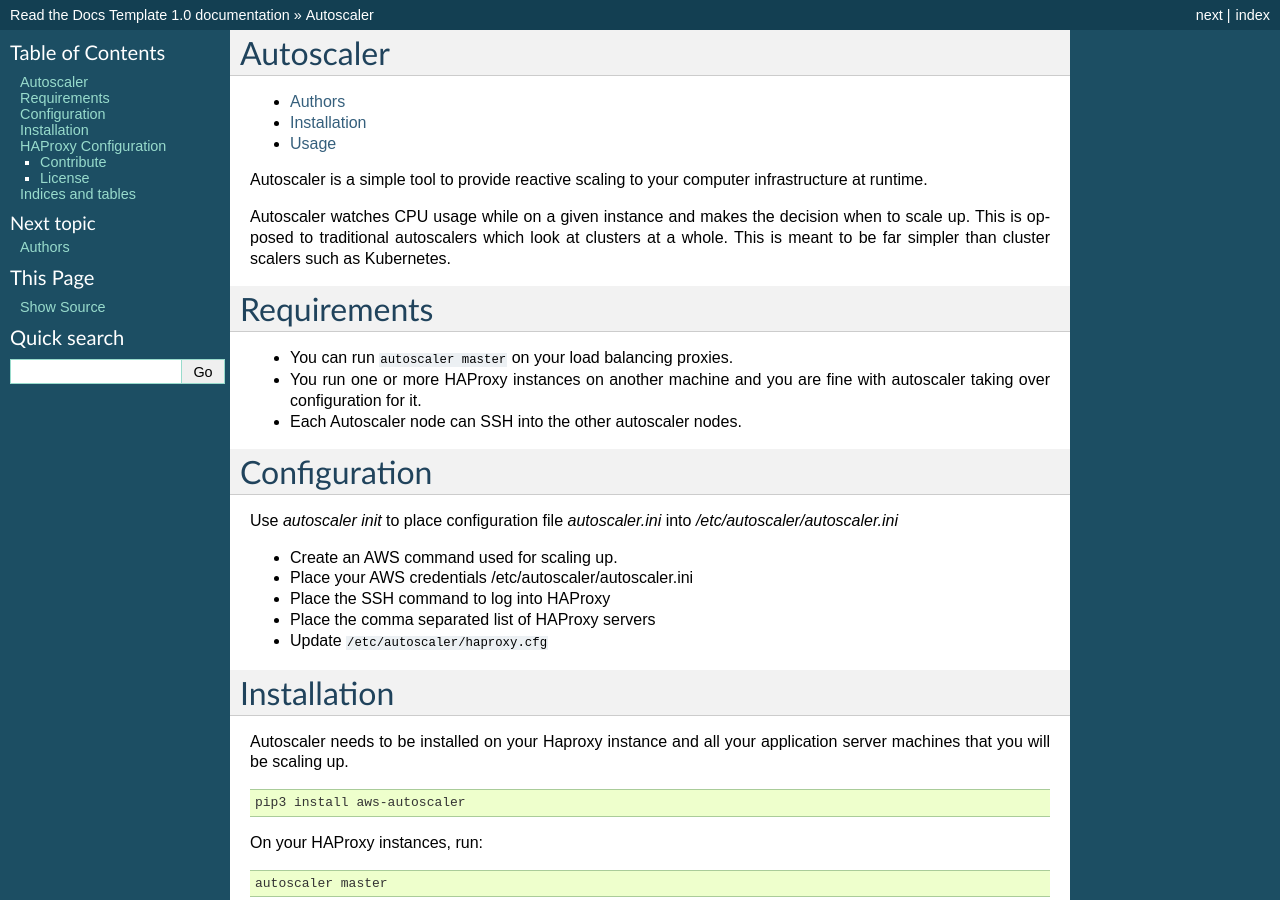
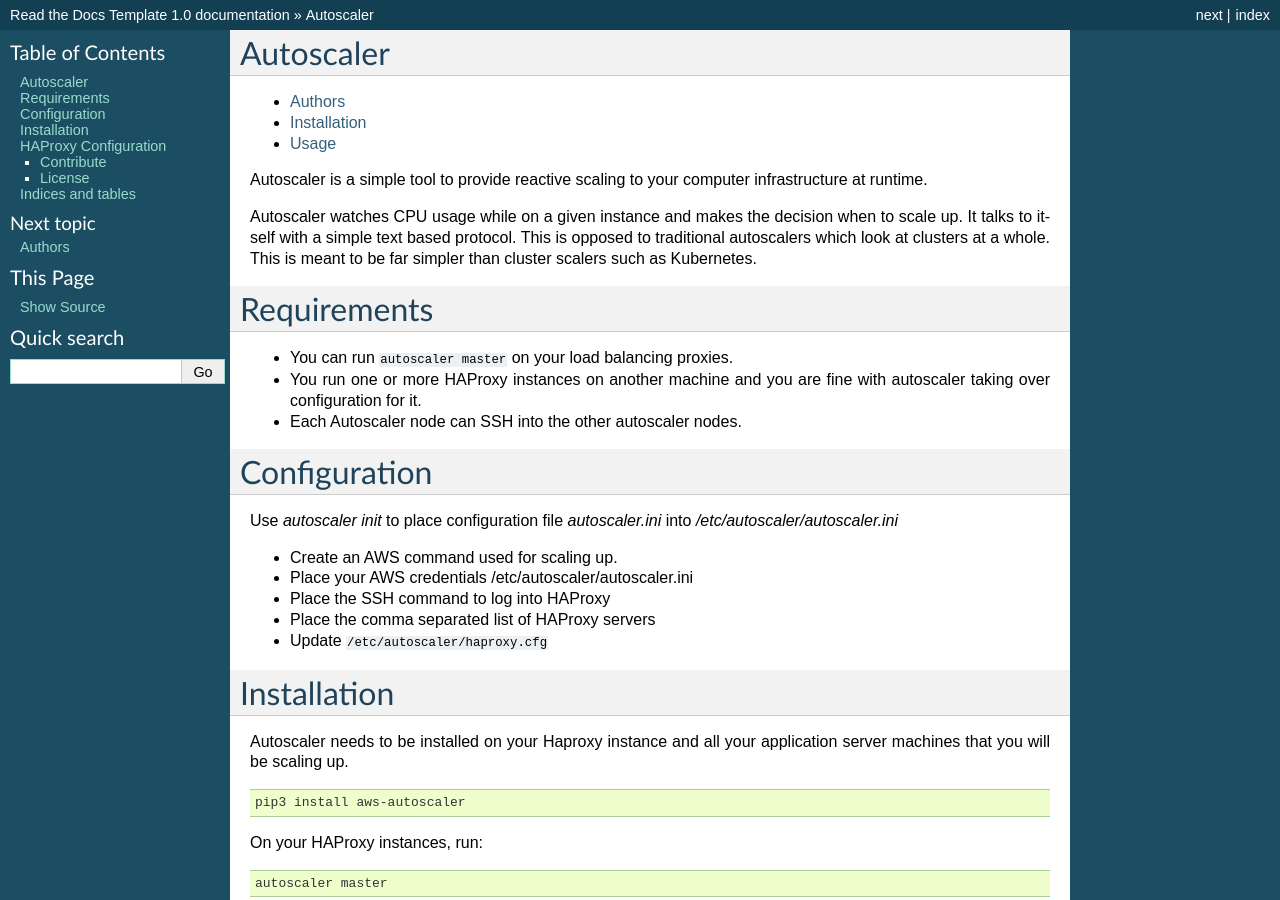
Before and after one commit to samsquire/autoscaler, a Sphinx documentation site: the page built from docs/index.rst, in a window 1280 px wide and 900 px high. Built offline with Sphinx 7.4.7, drawn with Linux system fonts in a browser that asks for light colours.

Commit message:
Sam clarification

```diff
--- a/docs/index.rst
+++ b/docs/index.rst
@@ -12,7 +12,7 @@ Autoscaler
 
 Autoscaler is a simple tool to provide reactive scaling to your computer infrastructure at runtime.
 
-Autoscaler watches CPU usage while on a given instance and makes the decision when to scale up. This is opposed to traditional autoscalers which look at clusters at a whole. This is meant to be far simpler than cluster scalers such as Kubernetes.
+Autoscaler watches CPU usage while on a given instance and makes the decision when to scale up. It talks to itself with a simple text based protocol. This is opposed to traditional autoscalers which look at clusters at a whole. This is meant to be far simpler than cluster scalers such as Kubernetes.
 
 
 Requirements
```
